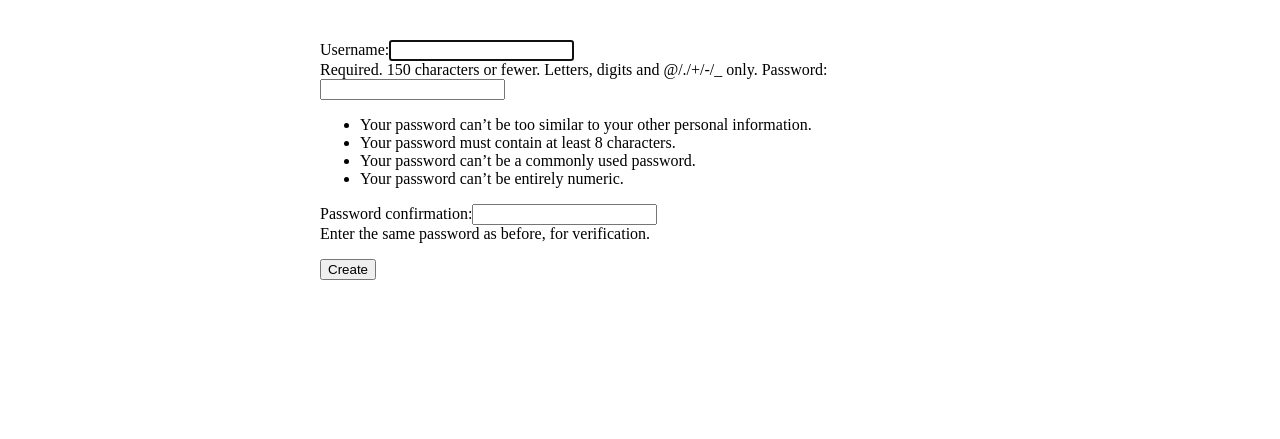
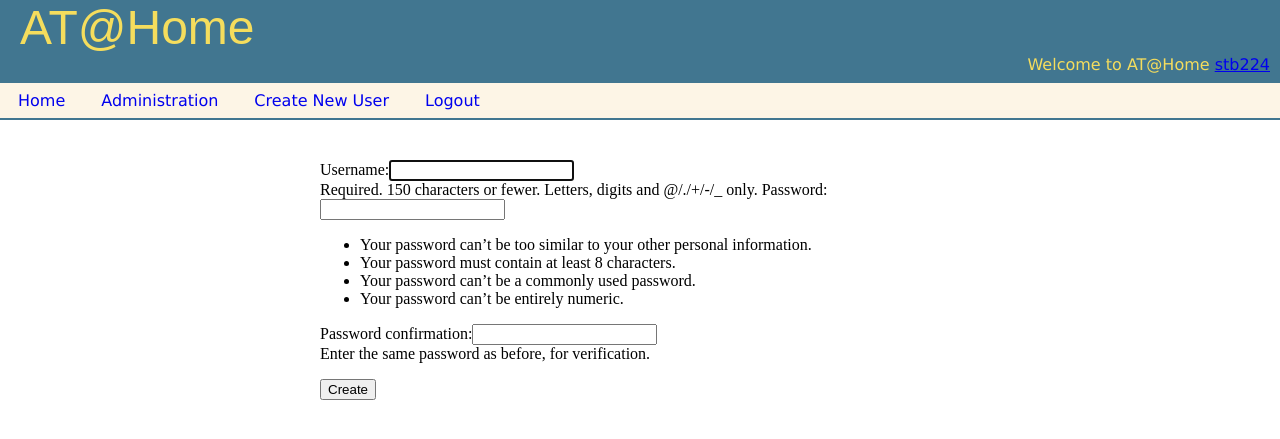
Before and after one commit to HomeAide/tech-demo, a Django app: page /create_user in a window 1280 px wide. Shown: the top 439 px of the page. Run offline with Django 3.2, Linux system fonts and the light colour scheme; a user stored in the database is signed in.

Commit message:
Style changes

```diff
--- a/www/static/css/style.css
+++ b/www/static/css/style.css
@@ -1,3 +1,66 @@
+/* Base styles */
+#header {
+    background-color: #417690;
+    color: #f5dd5d;
+    font-family: Verdana, Geneva, Tahoma, sans-serif;
+    height: 120px;
+    margin: 0;
+    position: relative;
+    width: 100%;
+}
+
+#title {
+    font-family: Arial, Helvetica, sans-serif;
+    font-size: 3rem;
+    margin-left: 20px;
+    vertical-align: middle;
+}
+
+#welcome {
+    float: right;
+    position: static;
+    margin-right: 10px;
+}
+
+#navbar {
+    background-color: oldlace;
+    bottom: 2px;
+    color: black;
+    font-size: medium;
+    position: absolute;
+    width: 100%;
+    vertical-align: middle;
+}
+
+#navbar-row {
+    list-style-type: none;
+    margin: 0;
+    margin-left: 10px;
+    padding: 0;
+}
+
+#navbar-row li {
+    float: left;
+    margin-right: 20px;
+}
+
+#navbar-row li a {
+    display: block;
+    padding: 8px;
+    text-decoration: none;
+}
+
+#navbar-row li a:hover {
+    background-color: gold;
+}
+
+body {
+    padding: 0;
+    margin: 0;
+}
+
+/* Page styles */
+
 #content {
     width: 50vw;
     margin: auto;
--- /dev/null
+++ b/www/templates/demo/base.html
@@ -0,0 +1,26 @@
+{% load static %}
+<!DOCTYPE html>
+<html>
+    <head>
+        <title>AT@Home{% block title %}{% endblock title %}</title>
+        <link rel="stylesheet" href="{% static 'css/style.css' %}">
+    {% block head %}
+    {% endblock head %}
+    </head>
+    <body>
+        <div id="header">
+            <div id="title">AT@Home</div>
+            {% if user.is_authenticated %}<div id="welcome">Welcome to AT@Home <a href="/admin">{{ user }}</a></div>{% endif %}
+            <div id="navbar">
+                <ul id="navbar-row">
+                    <li><a href="/">Home</a></li>{% if user.is_authenticated %}
+                    <li><a href="/admin">Administration</a></li>
+                    <li><a href="create_user">Create New User</a></li>
+                    <li><a href="signout">Logout</a></li>{% endif %}
+                </ul>
+            </div>
+        </div>
+    {% block body %}
+    {% endblock body %}
+    </body>
+</html>
--- a/www/templates/demo/create_user.html
+++ b/www/templates/demo/create_user.html
@@ -1,11 +1,5 @@
-{% load static %}
-<!DOCTYPE html>
-<html>
-    <head>
-        <title>Add a New User</title>
-        <link rel="stylesheet" href="{% static 'css/style.css' %}">
-    </head>
-    <body>
+{% extends "demo/base.html" %}
+{% block body %}
         <div id="content">
             <form method="POST">
                 {% csrf_token %}
@@ -14,5 +8,4 @@
                 <p><input type="submit" value="Create"></p>
             </form>
         </div>
-    </body>
-</html>
+{% endblock body %}
```
Also changed, not shown: www/templates/demo/add.html (+3 -10 lines), www/templates/demo/index.html (+3 -11 lines), www/templates/demo/login.html (+3 -10 lines), 1 other file.
